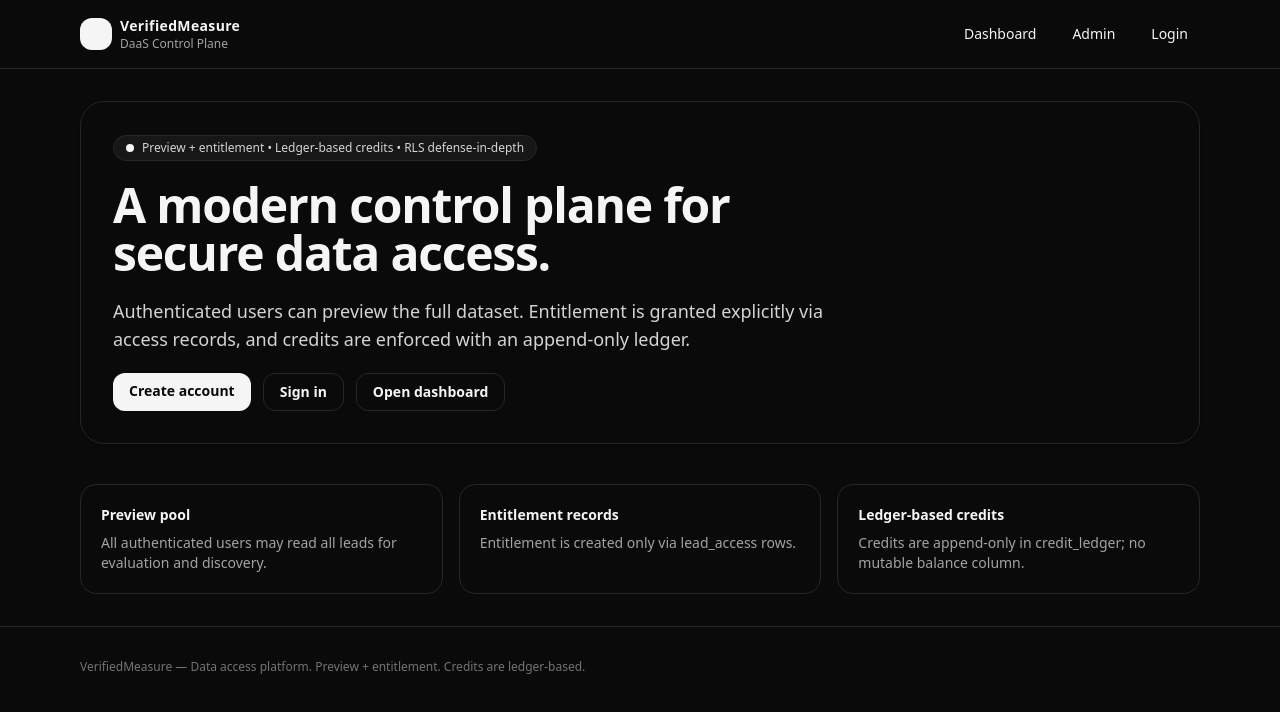
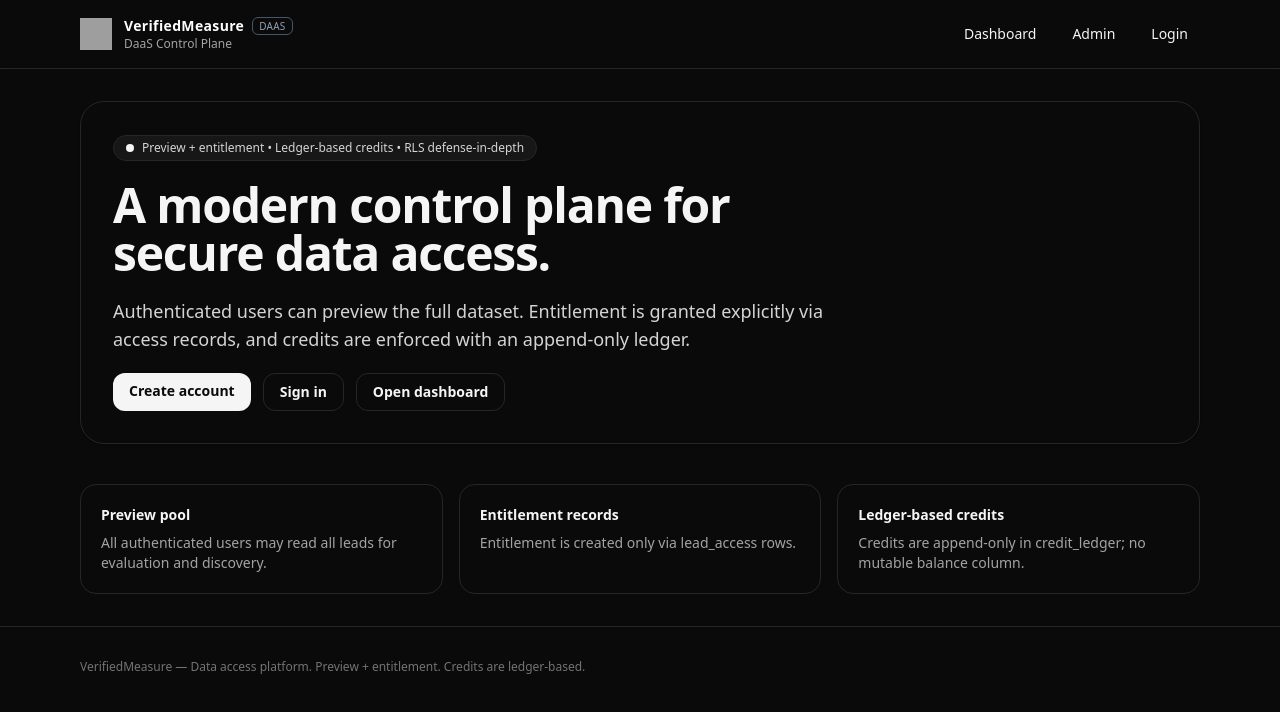
Before and after one commit to ShakilAhmedRego/verifiedmeasure-daas-v2, a Next.js app: page / in a window 1280 px wide. Shown: the top 712 px of the page. Built offline with nearby package versions, Linux system fonts and the light colour scheme; grey boxes are pictures that could not be loaded.

Commit message:
Update layout

```diff
--- a/app/layout.tsx
+++ b/app/layout.tsx
@@ -3,34 +3,75 @@ import type { Metadata } from "next";
 
 export const metadata: Metadata = {
   title: "VerifiedMeasure — DaaS Control Plane",
-  description: "A secure data access platform with preview + entitlement and ledger-based credits.",
+  description:
+    "A secure data access platform with preview + entitlement and ledger-based credits.",
 };
 
-export default function RootLayout({ children }: { children: React.ReactNode }) {
+export default function RootLayout({
+  children,
+}: {
+  children: React.ReactNode;
+}) {
   return (
     <html lang="en">
       <body>
         <div className="min-h-screen">
           <header className="border-b border-neutral-800 bg-neutral-950/70 backdrop-blur">
             <div className="mx-auto flex max-w-6xl items-center justify-between px-4 py-4">
-              <a href="/" className="flex items-center gap-2">
-                <div className="h-8 w-8 rounded-xl bg-neutral-100" />
+              {/* Brand */}
+              <a href="/" className="flex items-center gap-3">
+                {/* VM Logo */}
+                <img
+                  src="/vm-logo.png" // replace with your actual asset path
+                  alt="VerifiedMeasure"
+                  className="h-8 w-8"
+                />
+
                 <div className="leading-tight">
-                  <div className="text-sm font-semibold tracking-wide">VerifiedMeasure</div>
-                  <div className="text-xs text-neutral-400">DaaS Control Plane</div>
+                  <div className="flex items-center gap-2">
+                    <span className="text-sm font-semibold tracking-wide text-white">
+                      VerifiedMeasure
+                    </span>
+                    <span className="rounded-md border border-slate-600 px-1.5 py-0.5 text-[10px] font-medium uppercase tracking-wide text-slate-400">
+                      DAAS
+                    </span>
+                  </div>
+                  <div className="text-xs text-neutral-400">
+                    DaaS Control Plane
+                  </div>
                 </div>
               </a>
+
+              {/* Nav */}
               <nav className="flex items-center gap-3 text-sm">
-                <a className="rounded-lg px-3 py-2 hover:bg-neutral-900" href="/dashboard">Dashboard</a>
-                <a className="rounded-lg px-3 py-2 hover:bg-neutral-900" href="/admin">Admin</a>
-                <a className="rounded-lg px-3 py-2 hover:bg-neutral-900" href="/login">Login</a>
+                <a
+                  className="rounded-lg px-3 py-2 hover:bg-neutral-900"
+                  href="/dashboard"
+                >
+                  Dashboard
+                </a>
+                <a
+                  className="rounded-lg px-3 py-2 hover:bg-neutral-900"
+                  href="/admin"
+                >
+                  Admin
+                </a>
+                <a
+                  className="rounded-lg px-3 py-2 hover:bg-neutral-900"
+                  href="/login"
+                >
+                  Login
+                </a>
               </nav>
             </div>
           </header>
+
           <main className="mx-auto max-w-6xl px-4 py-8">{children}</main>
+
           <footer className="border-t border-neutral-800 py-8">
             <div className="mx-auto max-w-6xl px-4 text-xs text-neutral-500">
-              VerifiedMeasure — Data access platform. Preview + entitlement. Credits are ledger-based.
+              VerifiedMeasure — Data access platform. Preview + entitlement.
+              Credits are ledger-based.
             </div>
           </footer>
         </div>
```
